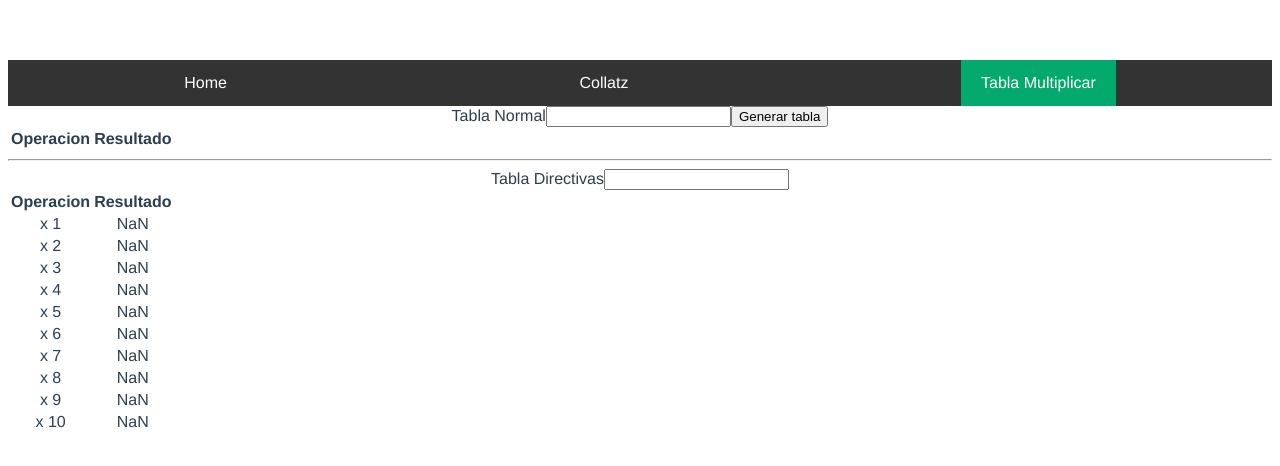
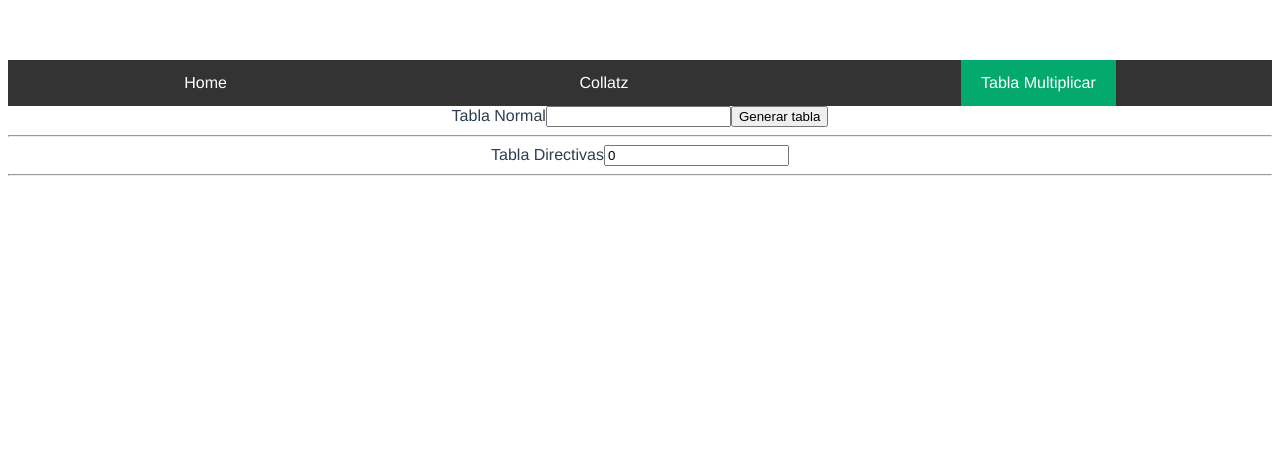
Before and after one commit to angeldzz/vuelunes, a Vue app: page /tablaMultiplicar in a window 1280 px wide. Shown: the top 466 px of the page. Built offline with nearby package versions, Linux system fonts and the light colour scheme.

Commit message:
Generado con $filters

```diff
--- a/src/components/TablaMultiplicar.vue
+++ b/src/components/TablaMultiplicar.vue
@@ -3,7 +3,7 @@
     <label>Tabla Normal</label>
     <input type="number" v-model="normal">
     <button @click="generarTabla()">Generar tabla</button>
-    <table>
+    <table v-if="tablaGenerada !== ''" border="1">
         <thead>
             <tr>
                 <th>Operacion</th>
@@ -15,7 +15,7 @@
     <hr>
     <label>Tabla Directivas</label>
     <input type="number" v-model="directivas">
-    <table>
+    <table v-if="directivas !== 0" border="1">
         <thead>
             <tr>
                 <th>Operacion</th>
@@ -29,6 +29,21 @@
             </tr>
         </tbody>
     </table>
+    <hr>
+        <table v-if="directivas !== 0" border="1">
+        <thead>
+            <tr>
+                <th>Operacion</th>
+                <th>Resultado</th>
+            </tr>
+        </thead>
+        <tbody>
+            <tr v-for="i in 10" :key="i" style="background-color:lightgreen;">
+                <td>{{ $filters.getResultado(directivas,i) }}</td>
+                <td>{{ $filters.getOperacion(directivas,i) }}</td>
+            </tr>
+        </tbody>
+    </table>
   </div>
 </template>
 
@@ -37,7 +52,7 @@ export default {
     name:"TablaMultiplicar",
     data(){
         return{
-            directivas: undefined,
+            directivas: 0,
             normal: undefined,
             tablaGenerada: ''
         }
--- a/src/main.js
+++ b/src/main.js
@@ -20,5 +20,11 @@ app.config.globalProperties.$filters = {
             numeros.push(`<h3 style="color:red;">1</h3>`);
         return numeros.join("");
     },
+    getResultado(numero, multi){
+        return numero * multi
+    },
+    getOperacion(numero, multi){
+        return numero + " * " + multi
+    }
 }
 app.use(router).mount('#app')
```
